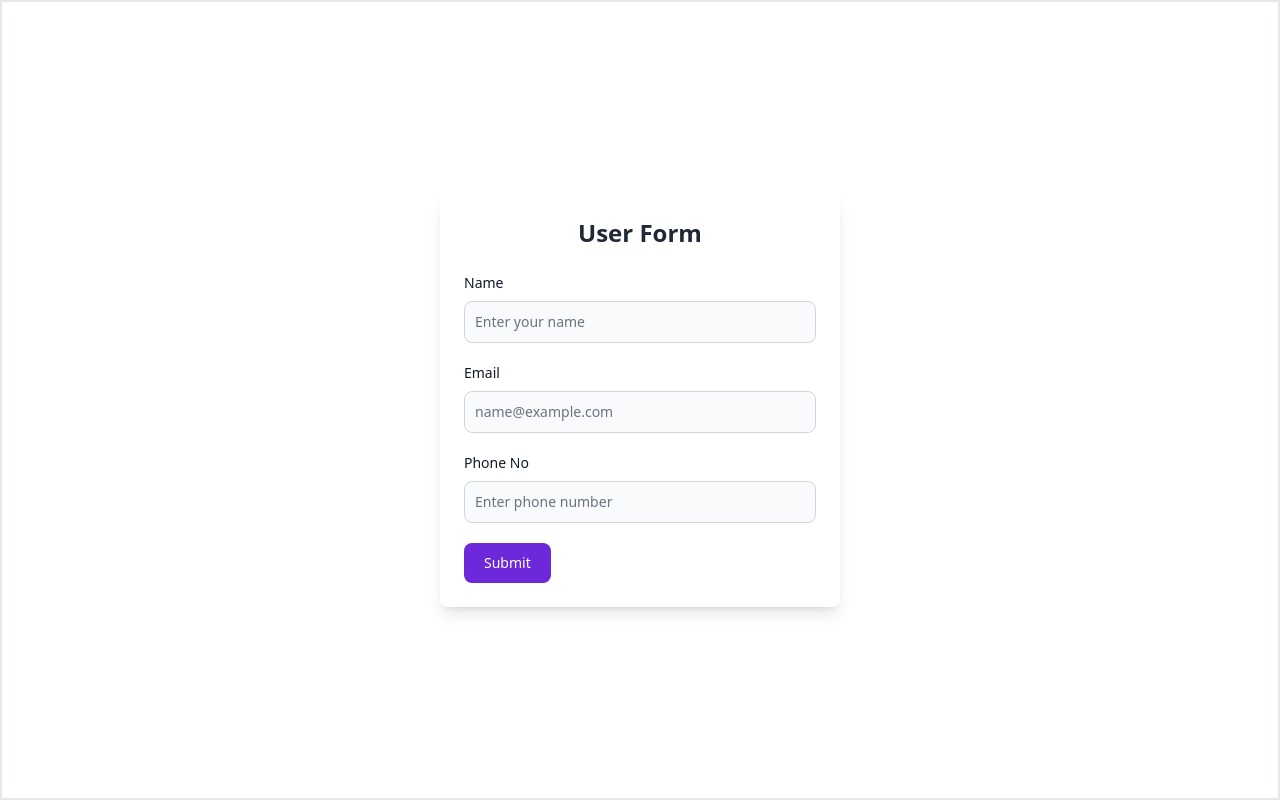
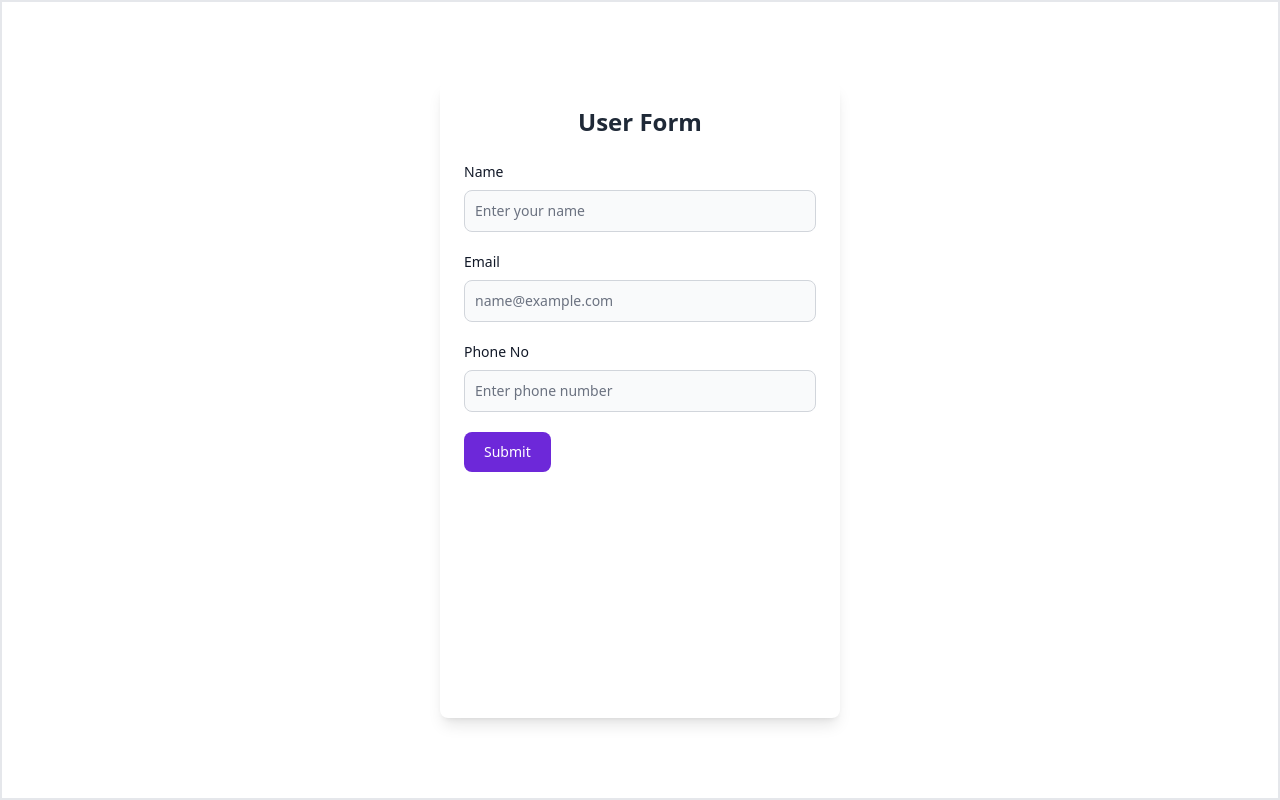
Before and after one commit to DeepLajpal/Responsive-Video-Page-with-WhatsApp-Integration, a React (Vite) app: page /user-form in a window 1280 px wide. Built offline with nearby package versions, Linux system fonts and the light colour scheme.

Commit message:
Refactor UserForm component to update form layout and dimensions

```diff
--- a/src/components/UserForm.jsx
+++ b/src/components/UserForm.jsx
@@ -33,7 +33,7 @@ const UserForm = () => {
     }
 
     return (
-        <form onSubmit={handleFormData} className="w-4/5 min-w-[300px] max-w-[400px] mx-auto p-6 bg-white rounded-lg shadow-lg">
+        <form onSubmit={handleFormData} className="w-full min-w-[300px]  max-w-[400px] h-4/5 min-h-[200px] max   mx-auto p-6 bg-white rounded-lg shadow-lg">
             <h2 className="text-2xl font-bold text-gray-800 mb-6 text-center">User Form</h2>
 
             <div className="mb-5">
```
